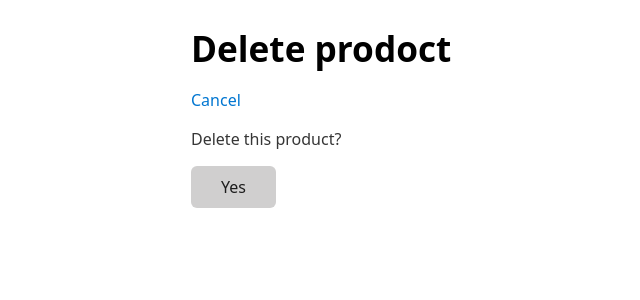
After one commit to wafeeyhm/phpmvc, a PHP site: template views/Products/delete.php in a window 1280 px wide. The commit adds this page. Shown: the top 300 px of the page, without its empty margins (49-689 px from the left). Run offline with PHP 8.4, Linux system fonts and the light colour scheme; the template is opened without the code that fills it: most values are stand-ins (such as "Sample title", 1, 10 or a date in 2020).

Commit message:
create a confirmation page for deleting an existing record

```diff
--- /dev/null
+++ b/views/Products/delete.php
@@ -0,0 +1,10 @@
+<h1>Delete prodoct</h1>
+
+<p><a href="/products/<?= $product["id"] ?>/show">Cancel</a></p>
+
+<form action="/products/<?= $product["id"] ?>/delete" method="post">
+
+    <p>Delete this product?</p>
+    <button>Yes</button>
+
+</form>
--- a/views/Products/show.php
+++ b/views/Products/show.php
@@ -1,3 +1,4 @@
 <h1><?= $product["name"] ?></h1>
 <p><?= $product["description"] ?></p>
 <p><a href="/products/<?= $product["id"] ?>/edit">Edit</a></p>
+<p><a href="/products/<?= $product["id"] ?>/delete">Delete</a></p>
```
Also changed, not shown: src/App/Controllers/Products.php (+23 -7 lines).
